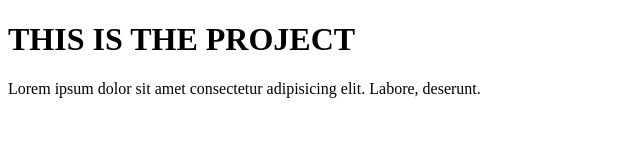
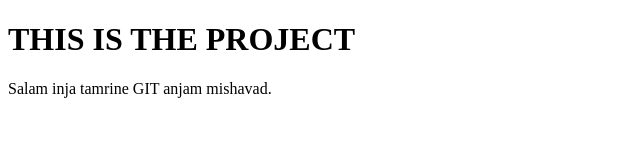
Before and after one commit to Amir99ba/project, a plain HTML site: page index.html in a window 1280 px wide. Shown: the whole page, without its empty margins (0-640 px from the left). Drawn offline with Linux system fonts and the light colour scheme.

Commit message:
changed the text

```diff
--- a/index.html
+++ b/index.html
@@ -8,8 +8,6 @@
   </head>
   <body>
     <h1>THIS IS THE PROJECT</h1>
-    <p>
-      Lorem ipsum dolor sit amet consectetur adipisicing elit. Labore, deserunt.
-    </p>
+    <p>Salam inja tamrine GIT anjam mishavad.</p>
   </body>
 </html>
```
